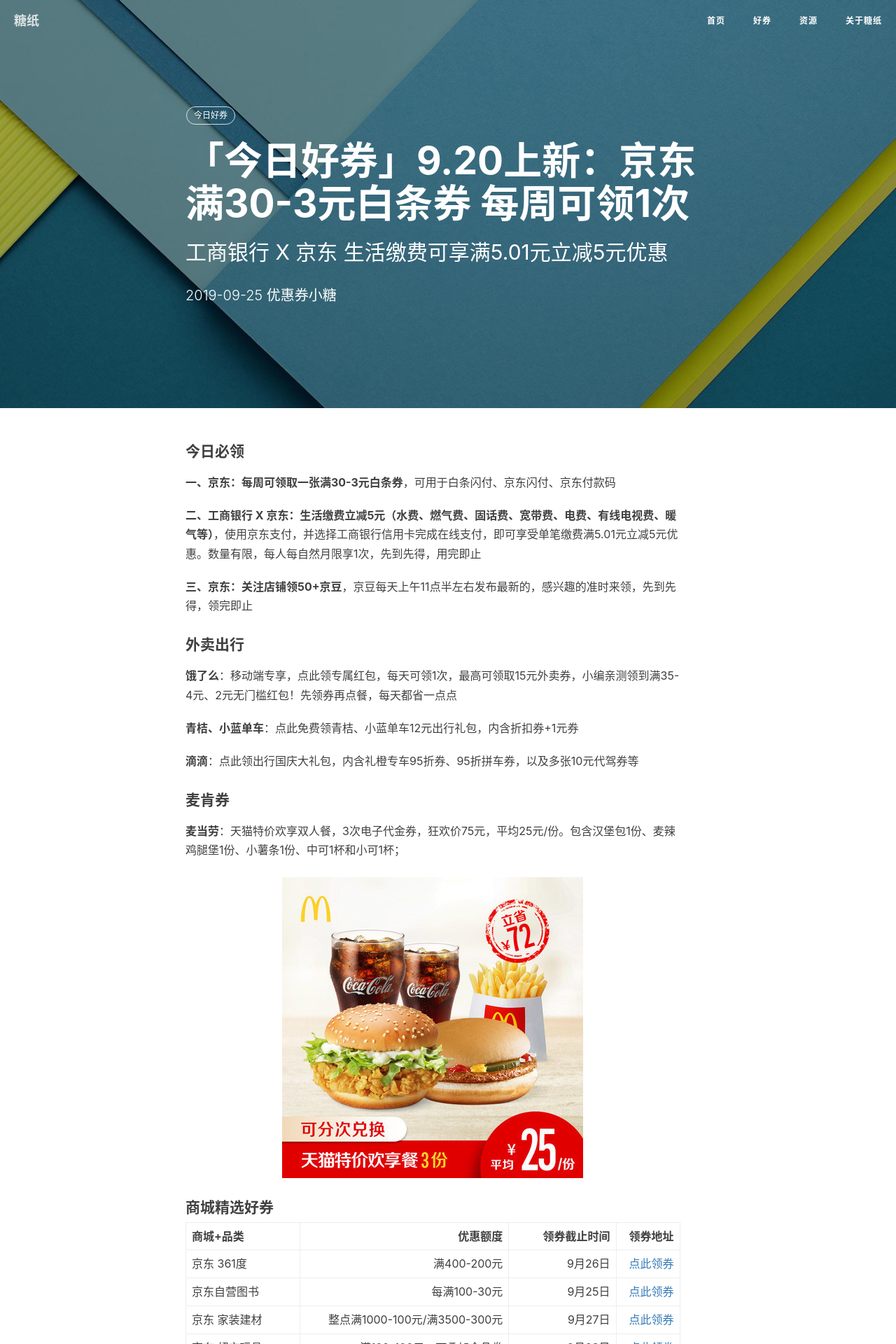
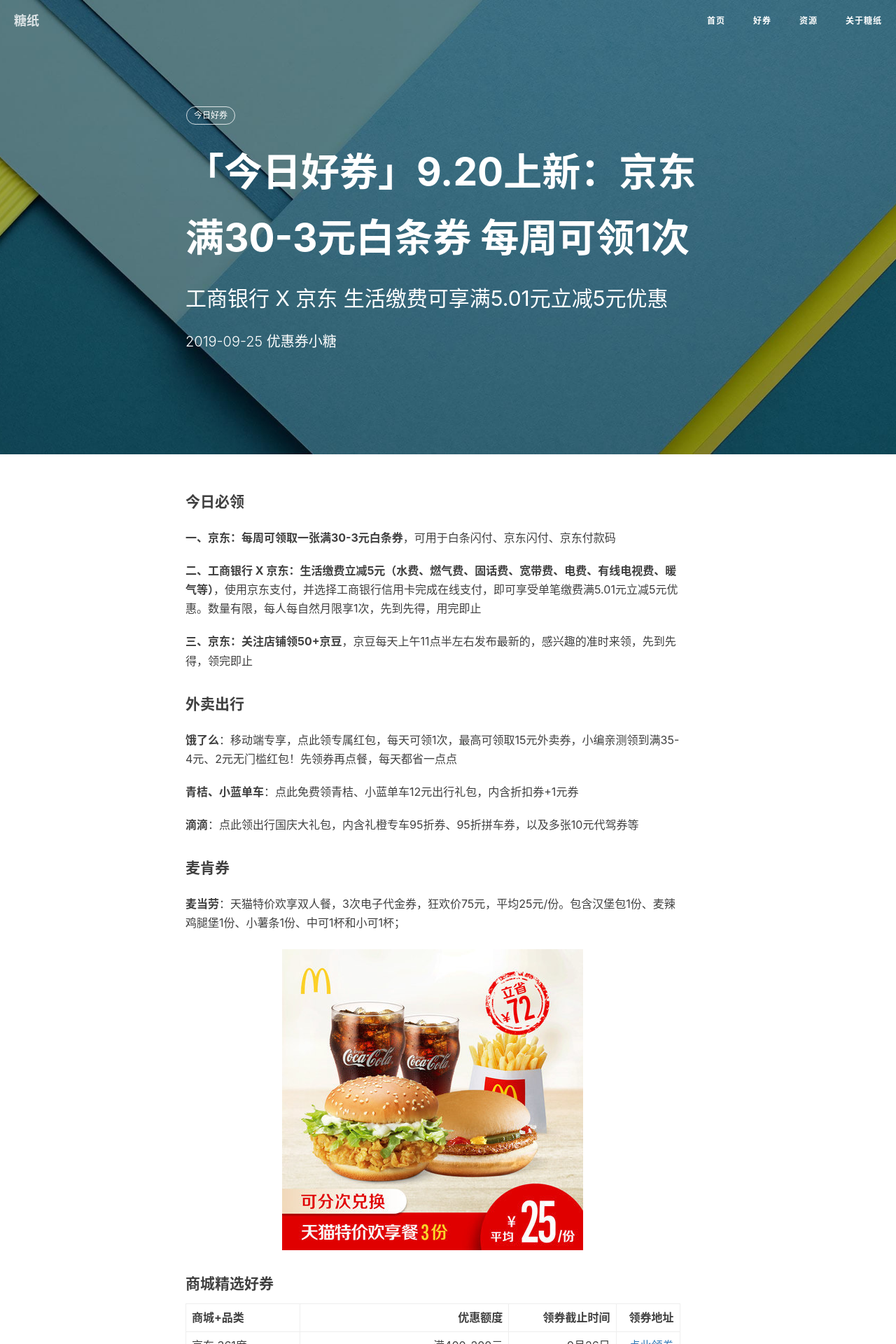
Before and after one commit to jrhq/jrhq.github.io, a Jekyll site: the page built from _posts/2019-09-25-今日好券.md, in a window 1280 px wide. Shown: the top 1920 px of the page at 70% size. Built offline with Jekyll 4.4.1, drawn with Linux system fonts in a browser that asks for light colours; nearby versions of some CDN libraries; comment, search, counter and statistics services are not loaded.

Commit message:
Update hux-blog.css

```diff
--- a/css/hux-blog.css
+++ b/css/hux-blog.css
@@ -155,7 +155,6 @@
      */
   font-family: -apple-system, BlinkMacSystemFont, "Helvetica Neue", "Arial", "PingFang SC", "Hiragino Sans GB", "STHeiti", "Microsoft YaHei", "Microsoft JhengHei", "Source Han Sans SC", "Noto Sans CJK SC", "Source Han Sans CN", "Noto Sans SC", "Source Han Sans TC", "Noto Sans CJK TC", "WenQuanYi Micro Hei", SimSun, sans-serif;
   line-height: 1.7;
-  line-height: 1.1;
   font-weight: bold;
 }
 h4 {
@@ -577,7 +576,6 @@
      *     [This Post](http://zhuanlan.zhihu.com/ibuick/20186806) etc.
      */
   font-family: -apple-system, BlinkMacSystemFont, "Helvetica Neue", "Arial", "PingFang SC", "Hiragino Sans GB", "STHeiti", "Microsoft YaHei", "Microsoft JhengHei", "Source Han Sans SC", "Noto Sans CJK SC", "Source Han Sans CN", "Noto Sans SC", "Source Han Sans TC", "Noto Sans CJK TC", "WenQuanYi Micro Hei", SimSun, sans-serif;
-  line-height: 1.7;
   font-size: 18px;
   line-height: 1.4;
   font-weight: normal;
```
